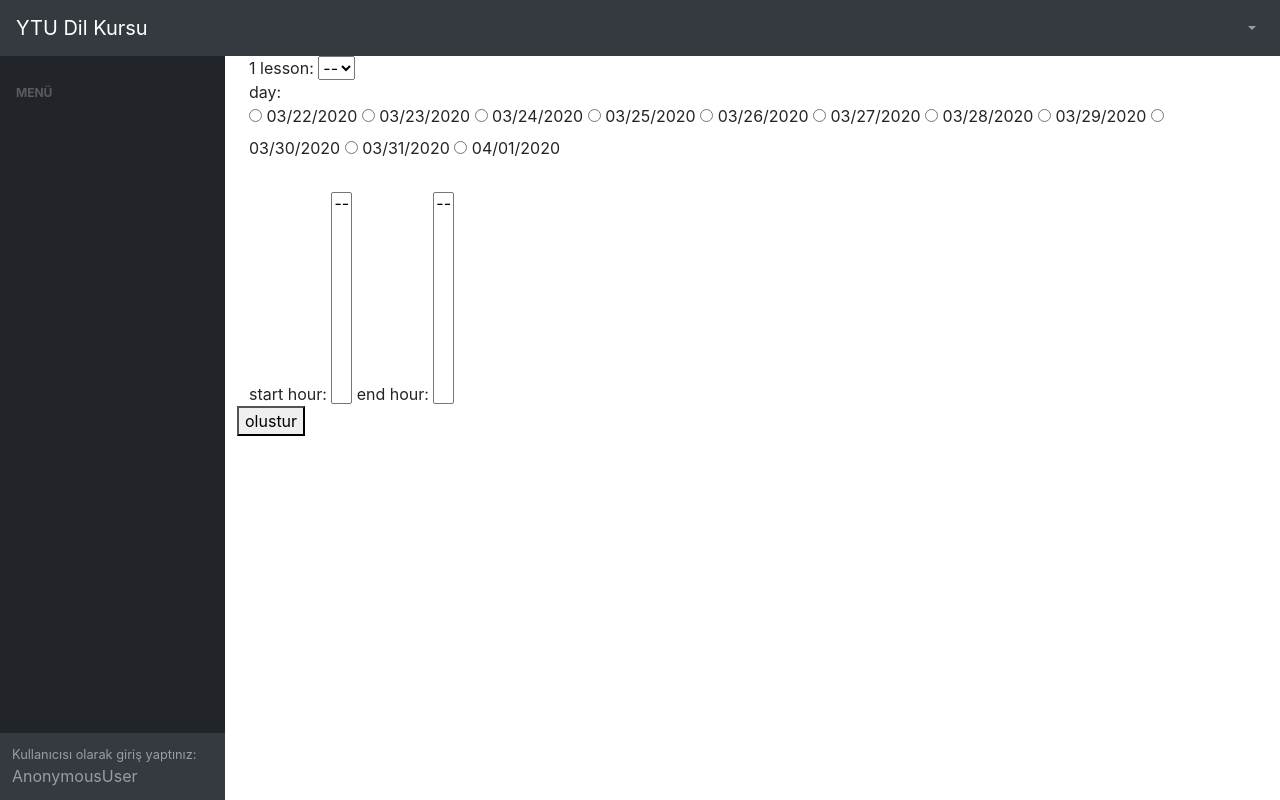
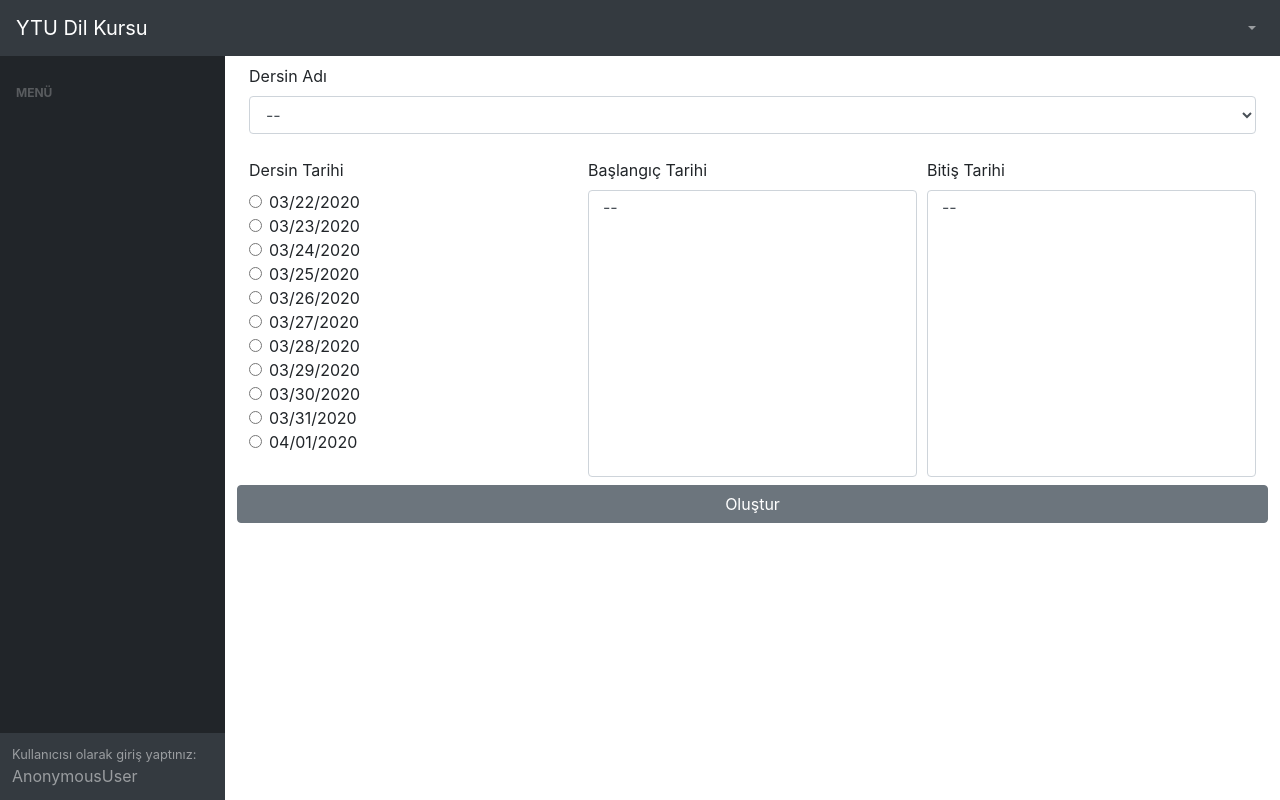
Before and after one commit to seyyidibrahimgulec/software-engineering-project, a Django app: page /add_timeslot/ in a window 1280 px wide. Run offline with Django 3.2, Linux system fonts and the light colour scheme; data that the repository does not hold is empty; some libraries are stand-ins or nearby versions.

Commit message:
Add css to add_student_to_lesson adn add_timeslot

```diff
--- a/templates/add_timeslot.html
+++ b/templates/add_timeslot.html
@@ -9,9 +9,8 @@
 {% block content %}
 
   <div class="col-md-12">
-    1
-    lesson:
-    <select id="select-lesson">
+    <label class="mt-2">Dersin Adı</label>
+    <select class="form-control" id="select-lesson">
       <option value="">--</option>
       {% for lesson in lessons %}
         <option value="{{ lesson.id }}">{{ lesson.get_long_name }}</option>
@@ -23,27 +22,33 @@
   </div>
 
   <div class="col-md-12">
-    day:<br>
-    {% for i in days %}
-      <input type="radio" id="{{ i| date:'c' }}" name="select-day" value="{{ i | date:'c' }}">
-      <label for="{{ i | date:'c' }}">{{ i | date:'SHORT_DATE_FORMAT' }}</label>
-    {% endfor %}
-    <br><br>
-
-    start hour:
-    <select id="select-starthour" name="teacher" size=10>
-      <option value="">--</option>
-    </select>
-
-
-    end hour:
-    <select id="select-endhour" name="teacher" size=10>
-      <option value="">--</option>
-    </select>
+    <div class="form-row">
+      <div class="col">
+	<label>Dersin Tarihi</label>
+	{% for i in days %}
+	<div class="form-check">
+	  <input class="form-check-input" type="radio" id="{{ i| date:'c' }}" name="select-day" value="{{ i | date:'c' }}">
+	  <label class="form-check-label" for="{{ i | date:'c' }}">{{ i | date:'SHORT_DATE_FORMAT' }}</label>
+	</div>
+	{% endfor %}
+      </div>
+      <div class="col">
+	<label>Başlangıç Tarihi</label>
+	<select class="custom-select" id="select-starthour" name="teacher" size=13>
+	  <option value="">--</option>
+	</select>
+      </div>
+      <div class="col">
+	<label>Bitiş Tarihi</label>
+	<select class="custom-select" id="select-endhour" name="teacher" size=13>
+	  <option value="">--</option>
+	</select>
+      </div>
+    </div>
   </div>
 
 
-  <button id="send_add_slot">olustur</button>
+  <button class="btn btn-secondary btn-block mt-2" id="send_add_slot">Oluştur</button>
 {% endblock %}
 
 
```
Also changed, not shown: templates/add_student_to_lesson.html (+25 -15 lines).
